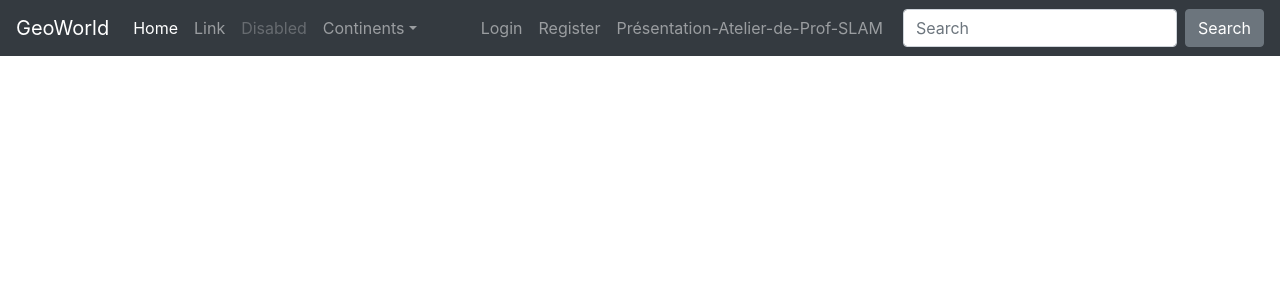
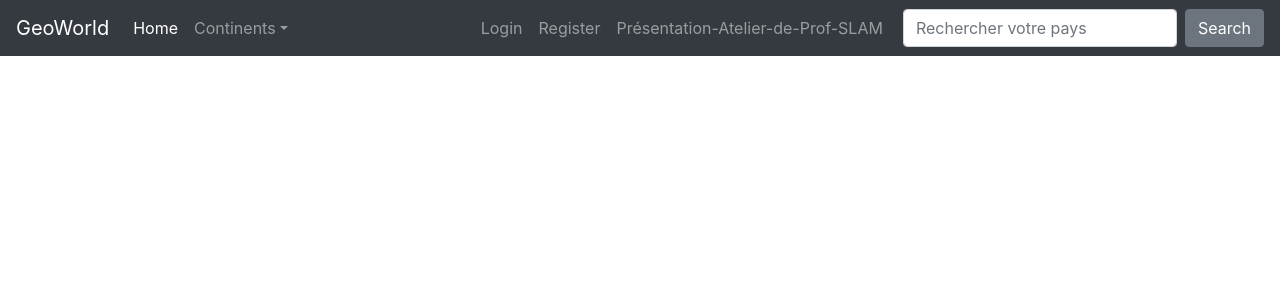
Before and after one commit to BenDejardin/ProjetDeGroupe-GeoWorld, a PHP site: page /moreInfo.php?Name=1 in a window 1280 px wide. Shown: the top 300 px of the page. Run offline with PHP 8.4, Linux system fonts and the light colour scheme; tables that the repository leaves empty hold one stand-in row (values such as "Sample post"); data that the repository does not hold is empty; a stand-in replaces the project's code that opens the database connection.

Commit message:
Suppression du link et du disable

```diff
--- a/header.php
+++ b/header.php
@@ -59,12 +59,6 @@ $continents = getContinents();
         <li class="nav-item active">
           <a class="nav-link" href="index.php">Home <span class="sr-only">(current)</span></a>
         </li>
-        <li class="nav-item">
-          <a class="nav-link" href="#">Link</a>
-        </li>
-        <li class="nav-item">
-          <a class="nav-link disabled" href="#">Disabled</a>
-        </li>
         <li class="nav-item dropdown">
           <a class="nav-link dropdown-toggle" href="#" id="dropdown01" data-toggle="dropdown" aria-haspopup="true"
              aria-expanded="false">Continents</a>
@@ -107,9 +101,18 @@ $continents = getContinents();
         </li>
       </ul>
       <form class="form-inline my-2 my-lg-0">
-        <input class="form-control mr-sm-2" type="text" placeholder="Search" aria-label="Search">
+        <input class="form-control mr-sm-2" type="text" placeholder="Rechercher votre pays" aria-label="Search" name="Search">
         <button class="btn btn-secondary my-2 my-sm-0" type="submit">Search</button>
       </form>
+      <?php if (isset($_GET['Search'])){
+
+        $recherche = $_GET['Search'];
+        header('Location: moreInfo.php?Name='.$recherche);
+
+      }
+
+
+      ?>
     </div>
   </nav>
 </header>
```
